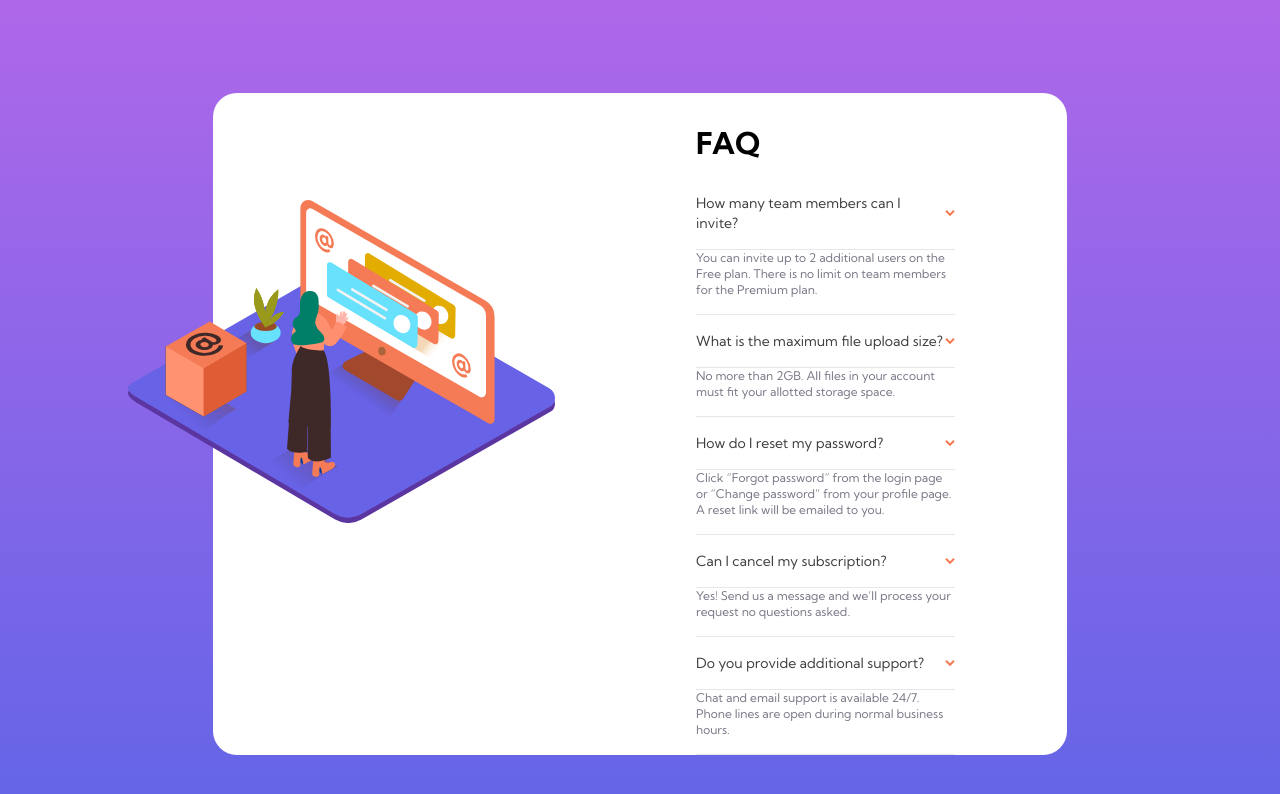
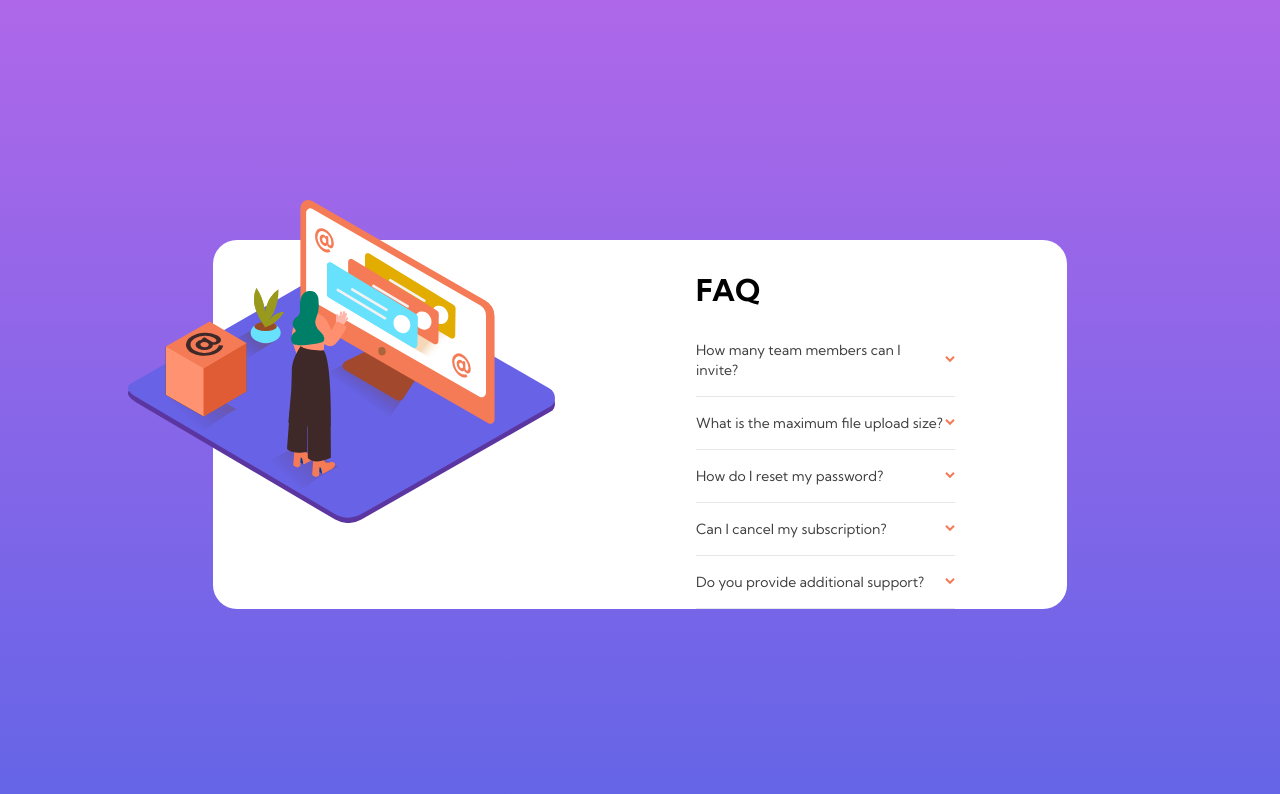
Before and after one commit to Brian-Lin-2/front-end-mentor-FAQ-accordion-card, a React (Vite) app: page / in a window 1280 px wide. Shown: the top 794 px of the page. Built offline with nearby package versions, Linux system fonts and the light colour scheme.

Commit message:
Create interactive state

```diff
--- a/src/Card.jsx
+++ b/src/Card.jsx
@@ -1,16 +1,24 @@
 import Question from './Question';
+import { useState } from 'react';
 
 export default function Card() {
+  const [active, setActive] = useState('');
+
   const faq = [
-    { question: "How many team members can I invite?",
+    { id: 1,
+      question: "How many team members can I invite?",
       answer: "You can invite up to 2 additional users on the Free plan. There is no limit on team members for the Premium plan."},
-    { question: "What is the maximum file upload size?",
+    { id: 2,
+      question: "What is the maximum file upload size?",
       answer: "No more than 2GB. All files in your account must fit your allotted storage space."},
-    { question: "How do I reset my password?",
+    { id: 3,
+      question: "How do I reset my password?",
       answer: "Click “Forgot password” from the login page or “Change password” from your profile page. A reset link will be emailed to you."},
-    { question: "Can I cancel my subscription?",
+    { id: 4,
+      question: "Can I cancel my subscription?",
       answer: "Yes! Send us a message and we’ll process your request no questions asked."},
-    { question: "Do you provide additional support?",
+    { id: 5,
+      question: "Do you provide additional support?",
       answer: "Chat and email support is available 24/7. Phone lines are open during normal business hours."},
   ]
 
@@ -23,15 +31,14 @@ export default function Card() {
       <img className="w-60 absolute top-12 sm:top-1/4 sm:start-32 sm:w-4/12" src="./images/illustration-woman-online-mobile.svg"></img>
 
       <div className="px-8 sm:pl-14 sm:pr-28 sm:w-1/2">
+
         <h1 className="text-3xl font-bold mt-8 mb-4 text-center sm:text-start">FAQ</h1>
 
         {faq.map(question => {
           return (
-            <>
-              <div className="flex flex-col items-center">
-                <Question question={question.question} answer={question.answer}></Question>
-              </div>
-            </>
+            <div key={question.id} className="flex flex-col items-center">
+              <Question id={question.id} question={question.question} answer={question.answer} active={active} setActive={setActive}></Question>
+            </div>
           );
         })}
 
--- a/src/Question.jsx
+++ b/src/Question.jsx
@@ -1,12 +1,14 @@
-export default function Question({ question, answer }) {
+export default function Question({ id, question, answer, active, setActive }) {
+
   return (
       <>
-        <div id="faq-clicker" className="flex justify-between items-center border-b w-full py-4">
+        <a id="faq-clicker" className="flex justify-between items-center border-b w-full py-4 hover:cursor-pointer" onClick={() => setActive(id)}>
           <h3 className="text-sm opacity-75">{question}</h3>
           <img src="/images/icon-arrow-down.svg" />
-        </div>
+        </a>
 
-        <p className="border-b pb-4 text-dark-grayish-blue">{answer}</p>
+        {active === id && <p className="border-b pb-4 text-dark-grayish-blue">{answer}</p>}
+        {active === id && console.log("true")}
       </>
   )
 }
```
